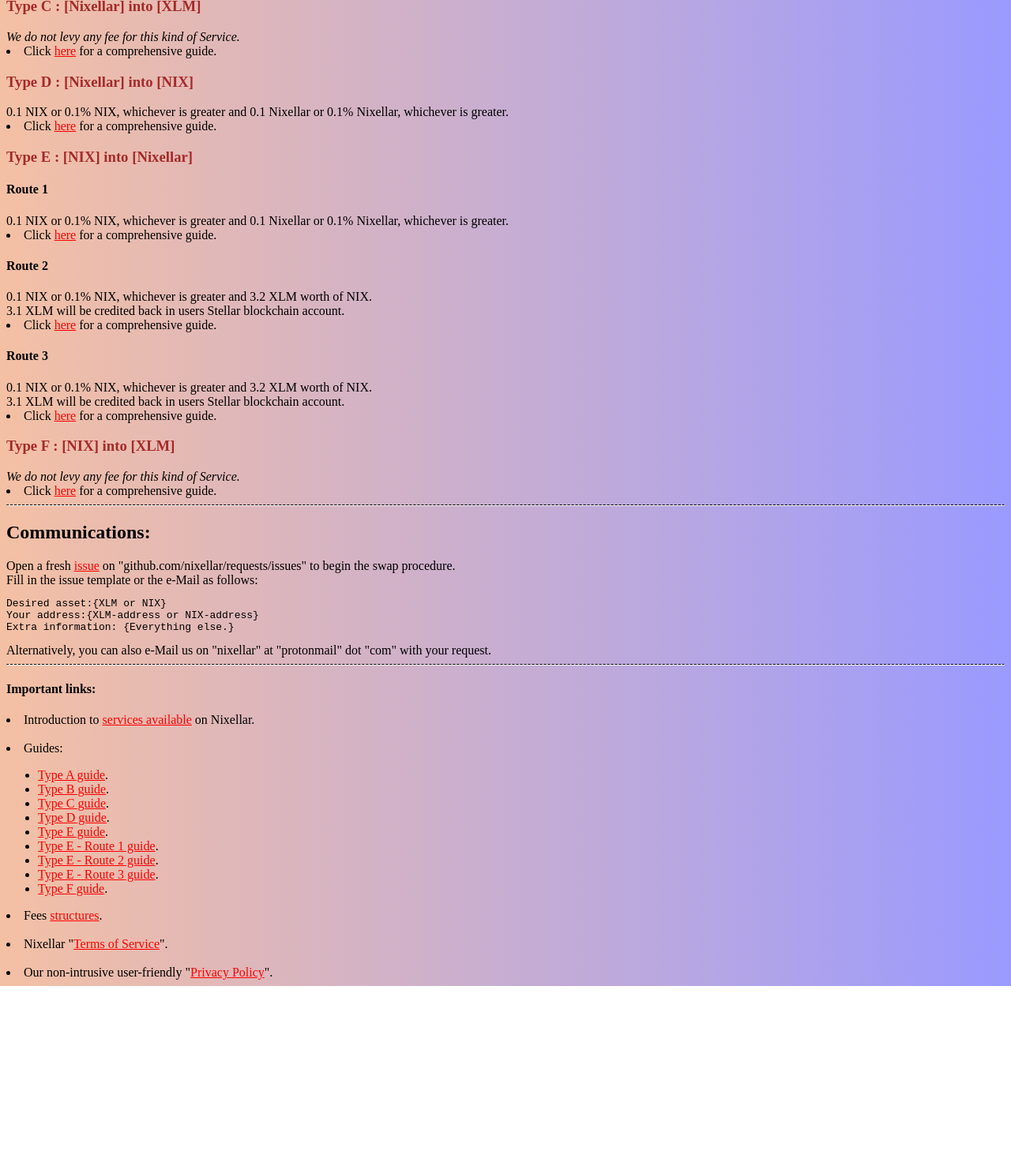
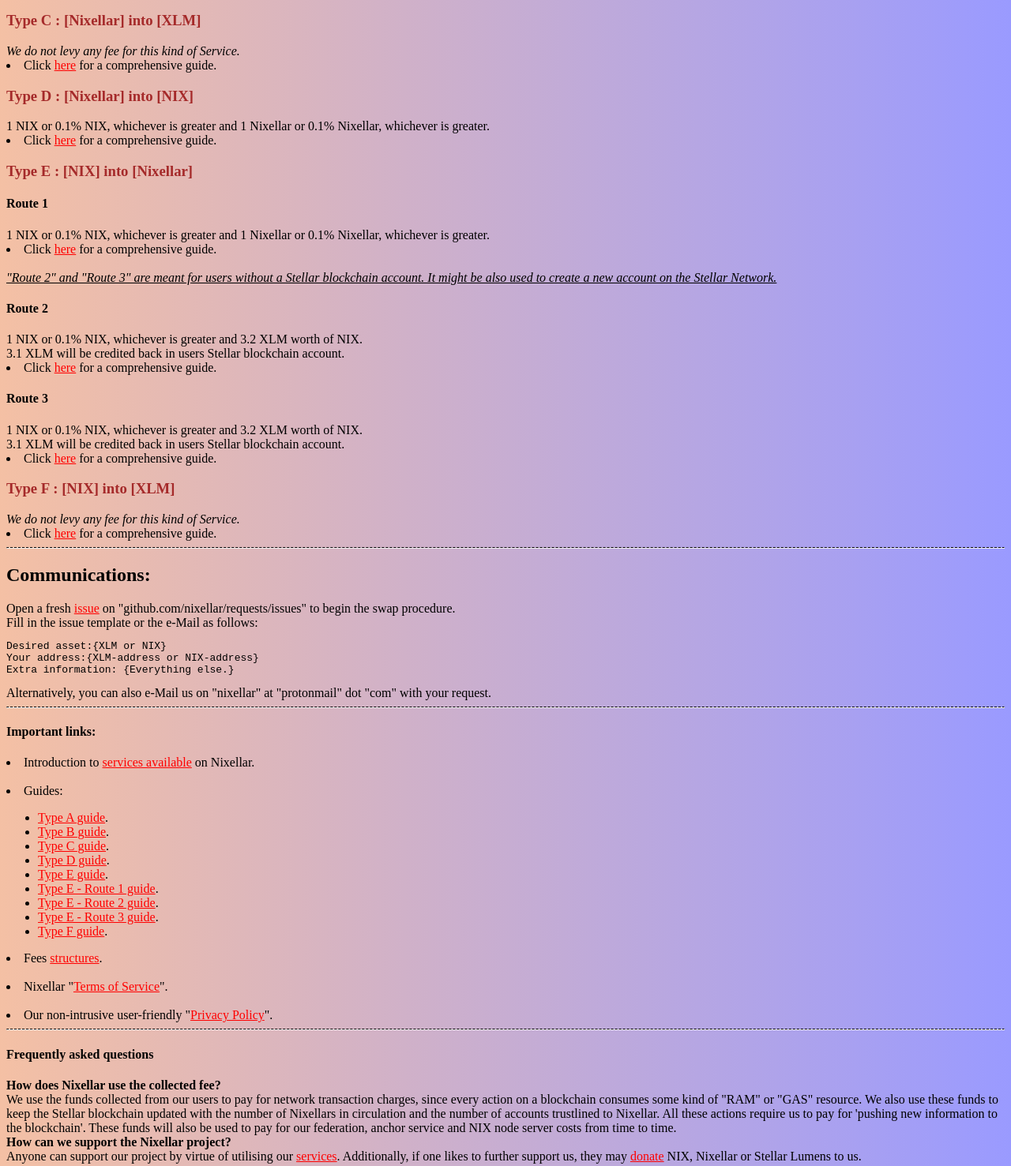
Before and after one commit to nixellar/fees, a plain HTML site: page index.html in a window 1280 px wide. Shown: the part 345-1822 px from the top of the page at 79% size. Before the commit the page ends 1594 px from the top, so only its background shows below. Drawn offline with Linux system fonts and the light colour scheme.

Commit message:
Revised structure

```diff
--- a/index.html
+++ b/index.html
@@ -3,29 +3,36 @@
 <h1> Nixellar</h1>
 
 <i>Please <a href="../services/index.html">read</a> about the 'Type of Service' you desire, to know more about it.</i>
+<br>
+<i>Visit this page regularly to stay updated with the latest fee structures.</i>
+
 <h2>Fee structure for available services:</h2>
-<h3>Type A : [XLM] into [Nixellar]</h3><i>We do not levy any fee for this kind of Service.</i>
 
 
+<h3>Type A : [XLM] into [Nixellar]</h3><i>We do not levy any fee for this kind of Service.</i>
 <li>Click <a href="">here</a> for a comprehensive guide.
 <h3>Type B : [XLM] into [NIX]</h3><i>We do not levy any fee for this kind of Service.</i>
 <li>Click <a href="">here</a> for a comprehensive guide.<h3>Type C : [Nixellar] into [XLM]</h3><i>We do not levy any fee for this kind of Service.</i>
 <li>Click <a href="">here</a> for a comprehensive guide.
 <h3>Type D : [Nixellar] into [NIX]</h3>
-0.1 NIX or 0.1% NIX, whichever is greater and 0.1 Nixellar or 0.1% Nixellar, whichever is greater.
+1 NIX or 0.1% NIX, whichever is greater and 1 Nixellar or 0.1% Nixellar, whichever is greater.
 <li>Click <a href="">here</a> for a comprehensive guide.
 <h3>Type E : [NIX] into [Nixellar]</h3>
 <h4>Route 1</h4>
-0.1 NIX or 0.1% NIX, whichever is greater and 0.1 Nixellar or 0.1% Nixellar, whichever is greater.
+1 NIX or 0.1% NIX, whichever is greater and 1 Nixellar or 0.1% Nixellar, whichever is greater.
 <li>Click <a href="">here</a> for a comprehensive guide.
+<br><br><u><i>"Route 2" and "Route 3" are meant for users without a Stellar blockchain account. It might be also used to create a new account on the Stellar Network.</i></u>
 <h4>Route 2</h4>
-0.1 NIX or 0.1% NIX, whichever is greater and 3.2 XLM worth of NIX.<br>3.1 XLM will be credited back in users Stellar blockchain account.
+1 NIX or 0.1% NIX, whichever is greater and 3.2 XLM worth of NIX.<br>3.1 XLM will be credited back in users Stellar blockchain account.
 <li>Click <a href="">here</a> for a comprehensive guide.
 <h4>Route 3</h4>
-0.1 NIX or 0.1% NIX, whichever is greater and 3.2 XLM worth of NIX.<br>3.1 XLM will be credited back in users Stellar blockchain account.
+1 NIX or 0.1% NIX, whichever is greater and 3.2 XLM worth of NIX.<br>3.1 XLM will be credited back in users Stellar blockchain account.
 <li>Click <a href="">here</a> for a comprehensive guide.
 <h3>Type F : [NIX] into [XLM]</h3><i>We do not levy any fee for this kind of Service.</i>
 <li>Click <a href="">here</a> for a comprehensive guide.
+
+
+
 
 
 
@@ -63,3 +70,9 @@ Alternatively, you can also e-Mail us on "nixellar" at "protonmail" dot "com" wi
 <li>Fees <a href="../fees/index.html">structures</a>.</li><br>
 <li>Nixellar "<a href="../tos.html">Terms of Service</a>".</li><br>
 <li>Our non-intrusive user-friendly "<a href="../privacy.html">Privacy Policy</a>".</li></body></html>
+
+<hr style="border-top: dashed 1px;" />
+
+<h4>Frequently asked questions</h4>
+<b>How does Nixellar use the collected fee?</b><br>We use the funds collected from our users to pay for network transaction charges, since every action on a blockchain consumes some kind of "RAM" or "GAS" resource. We also use these funds to keep the Stellar blockchain updated with the number of Nixellars in circulation and the number of accounts trustlined to Nixellar. All these actions require us to pay for 'pushing new information to the blockchain'. These funds will also be used to pay for our federation, anchor service and NIX node server costs from time to time.<br>
+<b>How can we support the Nixellar project?</b><br>Anyone can support our project by virtue of utilising our <a href="../services/index.html">services</a>. Additionally, if one likes to further support us, they may <a href="../donations.html">donate</a> NIX, Nixellar or Stellar Lumens to us.
```
